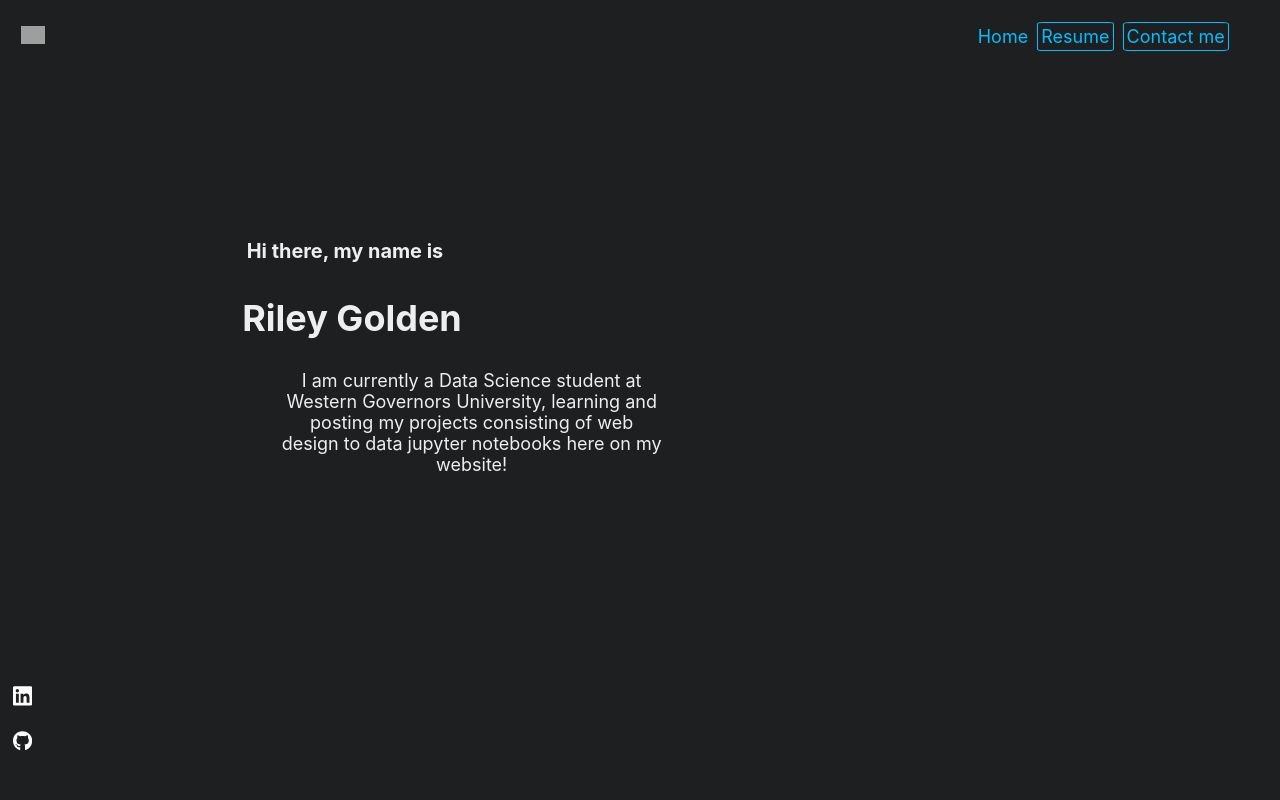
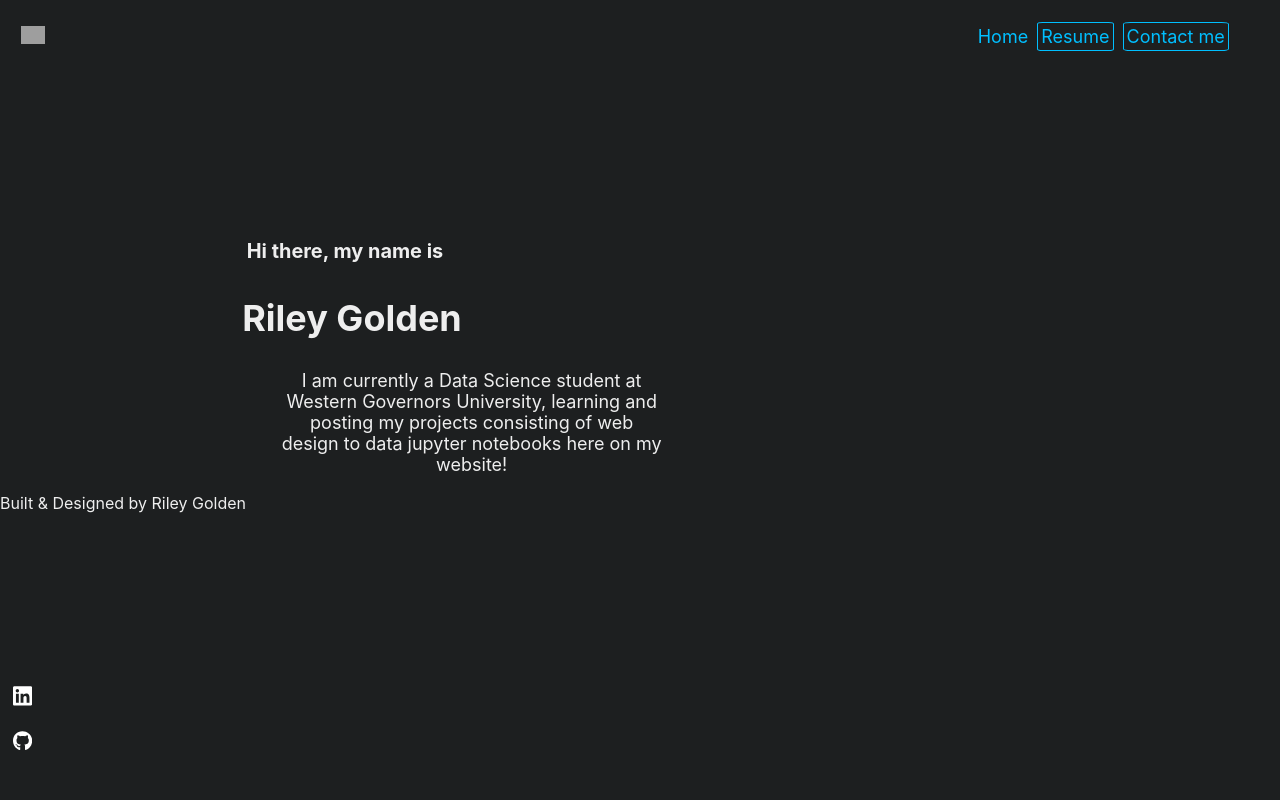
Before and after one commit to Rafg1298/personal_website, a React (Create React App) app: page / in a window 1280 px wide. Shown: the top 800 px of the page. Built offline with nearby package versions, Linux system fonts and the light colour scheme; grey boxes are pictures that could not be loaded.

Commit message:
Update App.js

```diff
--- a/src/App.js
+++ b/src/App.js
@@ -56,7 +56,7 @@ function App() {
             <span className='links'>
               <a className='home' href='C:\Users\riley\OneDrive\Desktop\personal web\my-webpage\src\App.js'>Home</a> &nbsp;
               {/*<a className='blogpage' href='C:\Users\riley\OneDrive\Desktop\personal web\my-webpage\src\BlogPage.js'>Blog</a> &nbsp;  */}
-              <a className='resume-button' href='src\Riley_Resume_updated.pdf' download>Resume</a> &nbsp;
+              <a className='resume-button' href='src\Riley_Resume_updated.pdf' download='riley_resume.pdf' target='_blank'>Resume</a> &nbsp;
               <a className='email' href='mailto:riley9460@gmail.com'>Contact me</a>
             </span>
           </nav>
@@ -151,8 +151,8 @@ function App() {
       */}
       </body>
       <footer>
-  </footer>
-
+      <p>Built & Designed by Riley Golden</p>
+    </footer>
     </div>
   );
 }
```
